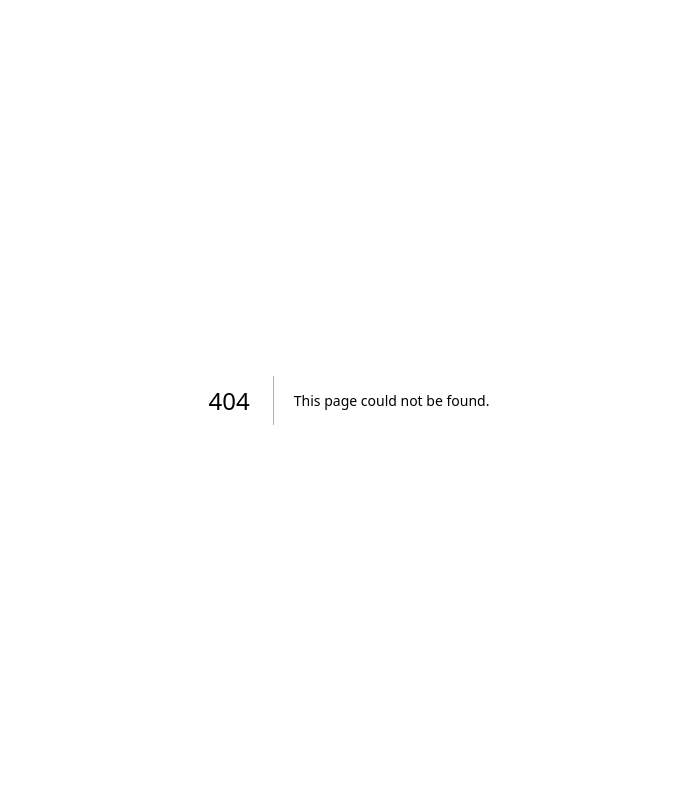
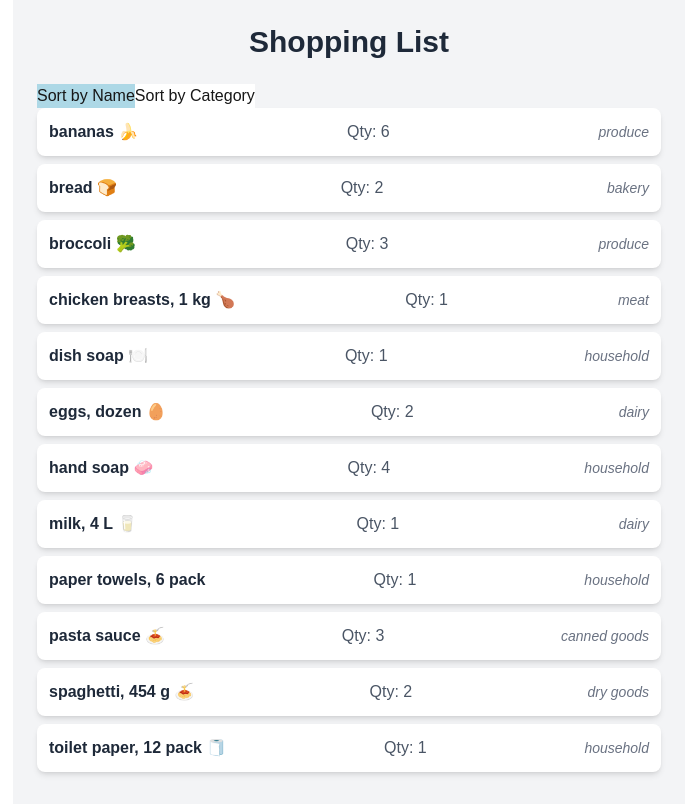
Before and after one commit to mitali1206/cprg306-assignments, a Next.js app: page /week-6 in a window 1280 px wide. Before the commit this address had no page. Shown: the whole page, without its empty margins (291-988 px from the left). Built offline with nearby package versions, Linux system fonts and the light colour scheme.

Commit message:
Week 6 Assignment
Web Dev 2

```diff
--- a/app/page.js
+++ b/app/page.js
@@ -14,6 +14,12 @@ export default function DisplayAssignments() {
       <br></br>
 
       <Link href="/week-5">Week 5</Link>
+      <br></br>
+
+      <Link href="/week-6">Week 6</Link>
+      <br></br>
+
+
 
     </main>
   )
--- /dev/null
+++ b/app/week-6/item-list.js
@@ -0,0 +1,54 @@
+"use client";
+import { useState } from "react";
+import Item from "./item";
+import itemsData from "./items.json";
+
+export default function ItemList() {
+
+  const [sortBy, setSortBy] = useState("name");
+
+
+  const sortedItems = [...itemsData].sort((a, b) => {
+    if (sortBy === "name") {
+      return a.name.localeCompare(b.name);
+    } else {
+      return a.category.localeCompare(b.category);
+    }
+  });
+
+
+  return (
+    <div>
+      <div>
+        <button
+          onClick={() => setSortBy("name")}
+          style={{
+            backgroundColor: sortBy === "name" ? "lightblue" : "white",
+          }}
+        >
+          Sort by Name
+        </button>
+
+        <button
+          onClick={() => setSortBy("category")}
+          style={{
+            backgroundColor: sortBy === "category" ? "lightblue" : "white",
+          }}
+        >
+          Sort by Category
+        </button>
+      </div>
+
+      <ul>
+        {sortedItems.map((item) => (
+          <Item
+            key={item.id}
+            name={item.name}
+            quantity={item.quantity}
+            category={item.category}
+          />
+        ))}
+      </ul>
+    </div>
+  );
+}
--- /dev/null
+++ b/app/week-6/item.js
@@ -0,0 +1,9 @@
+export default function Item({ name, quantity, category }) {
+  return (
+    <li className="flex justify-between items-center p-3 mb-2 bg-white rounded-lg shadow-md hover:bg-gray-50">
+      <span className="font-semibold text-gray-800">{name}</span>
+      <span className="text-gray-600">Qty: {quantity}</span>
+      <span className="text-sm text-gray-500 italic">{category}</span>
+    </li>
+  );
+}
--- /dev/null
+++ b/app/week-6/items.json
@@ -0,0 +1,74 @@
+[
+  {
+    "id": "1h2GJKH12gkHG31h1H",
+    "name": "milk, 4 L 🥛",
+    "quantity": 1,
+    "category": "dairy"
+  },
+  {
+    "id": "2KJH3k2j3H1k2J3K1H",
+    "name": "bread 🍞",
+    "quantity": 2,
+    "category": "bakery"
+  },
+  {
+    "id": "3h2KJH3k2j3H1k2J3",
+    "name": "eggs, dozen 🥚",
+    "quantity": 2,
+    "category": "dairy"
+  },
+  {
+    "id": "4k2J3K1H2GJKH12gk",
+    "name": "bananas 🍌",
+    "quantity": 6,
+    "category": "produce"
+  },
+  {
+    "id": "5H1h1H2KJH3k2j3H",
+    "name": "broccoli 🥦",
+    "quantity": 3,
+    "category": "produce"
+  },
+  {
+    "id": "6H1k2J3K1H2GJKH1",
+    "name": "chicken breasts, 1 kg 🍗",
+    "quantity": 1,
+    "category": "meat"
+  },
+  {
+    "id": "7gkHG31h1H2KJH3k",
+    "name": "pasta sauce 🍝",
+    "quantity": 3,
+    "category": "canned goods"
+  },
+  {
+    "id": "8j3H1k2J3K1H2GJK",
+    "name": "spaghetti, 454 g 🍝",
+    "quantity": 2,
+    "category": "dry goods"
+  },
+  {
+    "id": "9H12gkHG31h1H2KJ",
+    "name": "toilet paper, 12 pack 🧻",
+    "quantity": 1,
+    "category": "household"
+  },
+  {
+    "id": "10H3k2j3H1k2J3K1",
+    "name": "paper towels, 6 pack",
+    "quantity": 1,
+    "category": "household"
+  },
+  {
+    "id": "11k2J3K1H2GJKH12",
+    "name": "dish soap 🍽️",
+    "quantity": 1,
+    "category": "household"
+  },
+  {
+    "id": "12GJKH12gkHG31h1",
+    "name": "hand soap 🧼",
+    "quantity": 4,
+    "category": "household"
+  }
+]
--- /dev/null
+++ b/app/week-6/page.js
@@ -0,0 +1,12 @@
+import ItemList from "./item-list";
+
+export default function Page() {
+  return (
+    <main className="max-w-2xl mx-auto p-6 bg-gray-100 min-h-screen">
+      <h1 className="text-3xl font-bold text-center text-gray-800 mb-6">
+        Shopping List
+      </h1>
+      <ItemList />
+    </main>
+  );
+}
```
